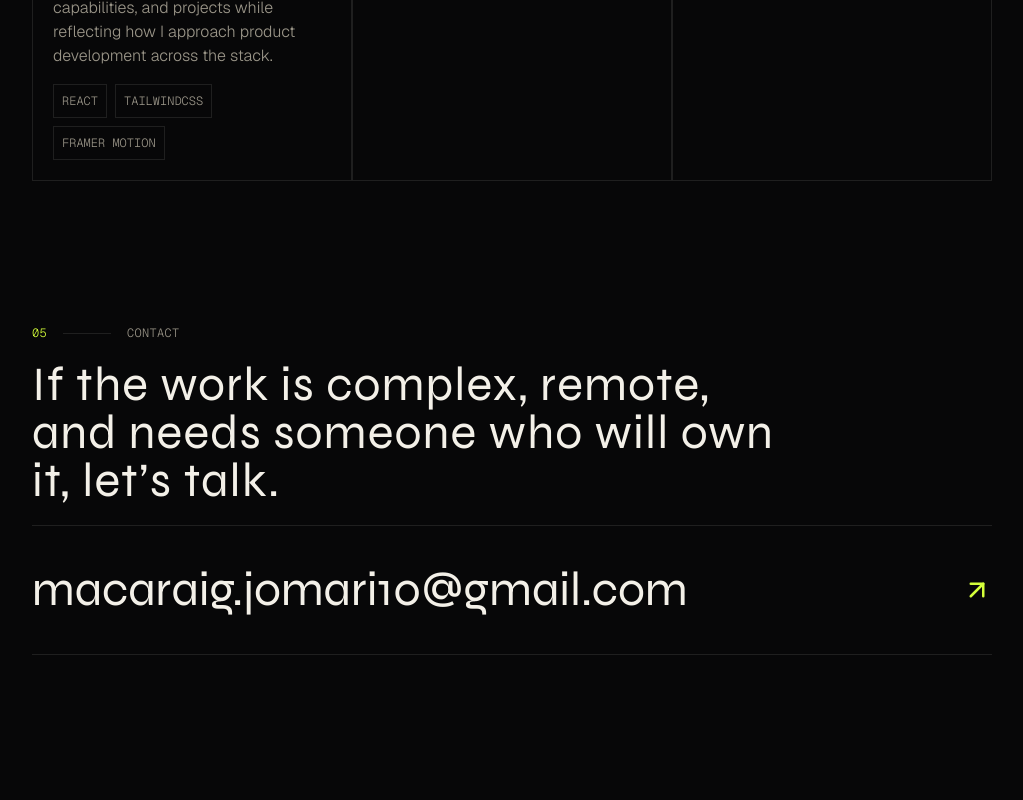
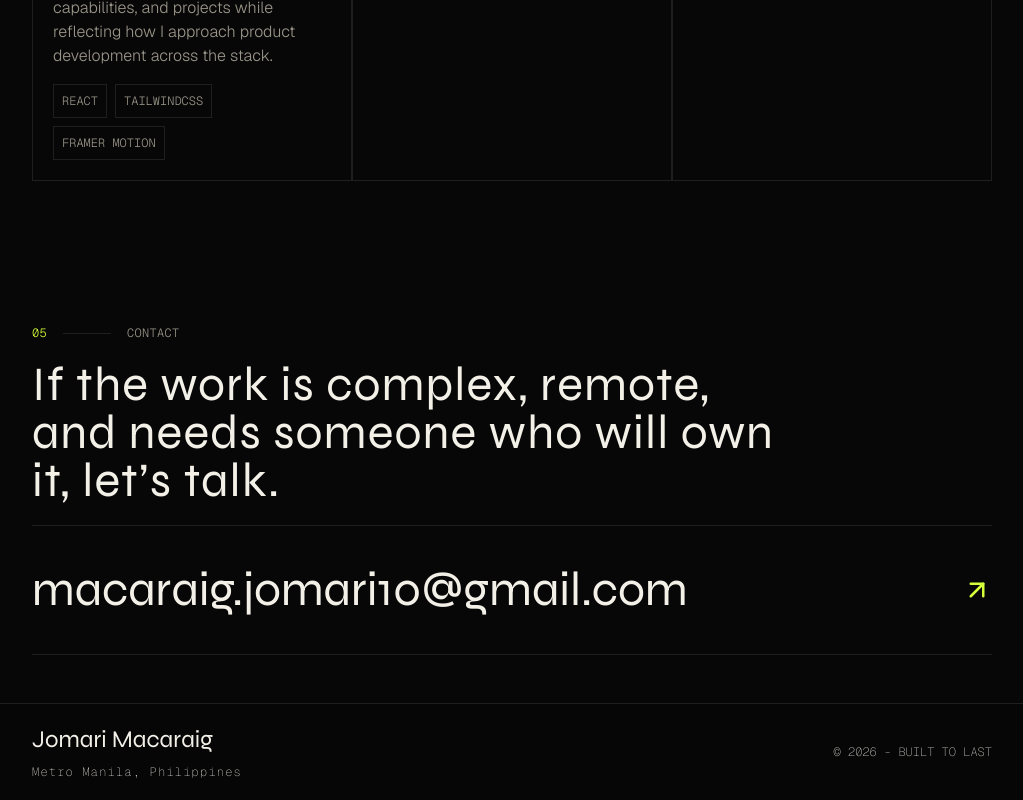
Before and after one commit to Jomari-Macaraig/jomari-portfolio, a React (Vite) app: page / in a window 1280 px wide. Shown: the part 5146-5946 px from the top of the page, without its empty margins (128-1151 px from the left). Before the commit the page ends 5849 px from the top, so only its background shows below. Built offline with nearby package versions, Linux system fonts and the light colour scheme; the HTML template or start-up script is replaced by a standard one.

Commit message:
Add footer

```diff
--- a/src/App.jsx
+++ b/src/App.jsx
@@ -1,5 +1,6 @@
 import Header from "./components/layout/Header";
 import Main from "./components/layout/Main";
+import Footer from "./components/layout/Footer";
 
 function App() {
   return (
@@ -11,6 +12,7 @@ function App() {
       <div className="flex min-h-dvh flex-col max-w-8xl mx-auto">
         <Header />
         <Main />
+        <Footer />
       </div>
     </>
   );
--- /dev/null
+++ b/src/components/layout/Footer.jsx
@@ -0,0 +1,13 @@
+import { SITE } from "../../data/site.js";
+
+export default function Footer() {
+  return (
+    <footer className="z-20 flex justify-between border-t border-line items-center gap-4 pb-5 py-5 px-5 sm:px-10 md:px-20 lg:px-40 bg-bg/60 text-fg">
+      <div className="flex flex-col gap-2">
+        <h5 className="font-display text-2xl font-thin ">{SITE.name}</h5>
+        <p className="font-mono font-thin text-xs tracking-widest">{SITE.address}</p>
+      </div>
+      <div className="font-mono font-thin text-xs uppercase ">{SITE.credits}</div>
+    </footer>
+  );
+}
--- a/src/data/site.js
+++ b/src/data/site.js
@@ -1,6 +1,8 @@
 export const SITE = {
   name: "Jomari Macaraig",
   email: "macaraig.jomari10@gmail.com",
+  address: "Metro Manila, Philippines",
+  credits: "© 2026 - Built to last",
   mailto: "mailto:macaraig.jomari10@gmail.com",
   description:
     "Software engineer with over a decade of experience building reliable digital products and solving complex business problems.",
```
